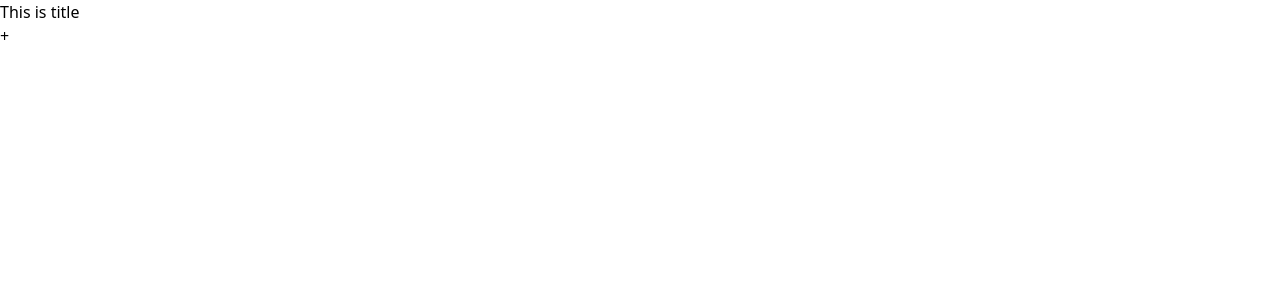
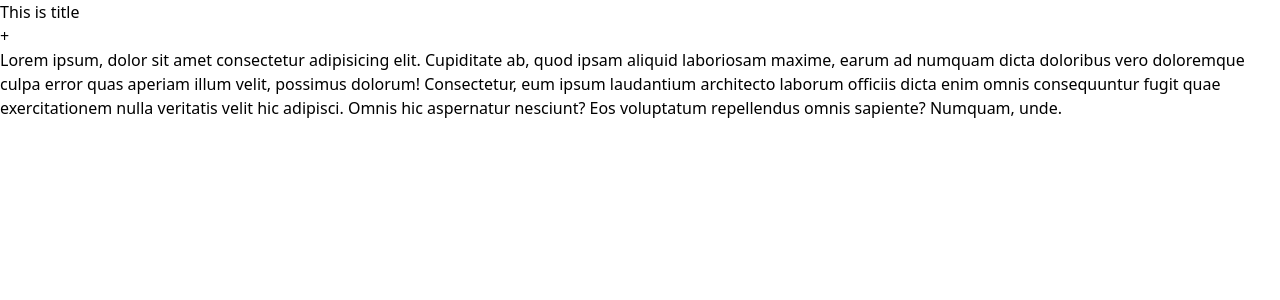
Before and after one commit to BackendExpert/collspan-dropdown, a React (Vite) app: page / in a window 1280 px wide. Shown: the top 300 px of the page. Built offline with nearby package versions, Linux system fonts and the light colour scheme.

Commit message:
Update
Co-Authored-By: JehanKandy  <jehankandy@gmail.com>

```diff
--- a/src/collspan/Collspan.tsx
+++ b/src/collspan/Collspan.tsx
@@ -7,6 +7,10 @@ const Collspan = () => {
             <p className="">This is title</p>
             <p className="">+</p>
           </div>
+            <div className="">
+              <div className="pt-4">Lorem ipsum, dolor sit amet consectetur adipisicing elit. Cupiditate ab, quod ipsam aliquid laboriosam maxime, earum ad numquam dicta doloribus vero doloremque culpa error quas aperiam illum velit, possimus dolorum!
+              Consectetur, eum ipsum laudantium architecto laborum officiis dicta enim omnis consequuntur fugit quae exercitationem nulla veritatis velit hic adipisci. Omnis hic aspernatur nesciunt? Eos voluptatum repellendus omnis sapiente? Numquam, unde.</div>
+            </div>
         </div>
       </div>
     </div>
```
